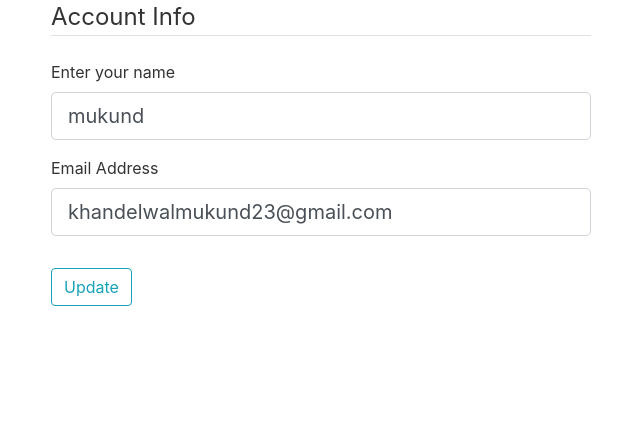
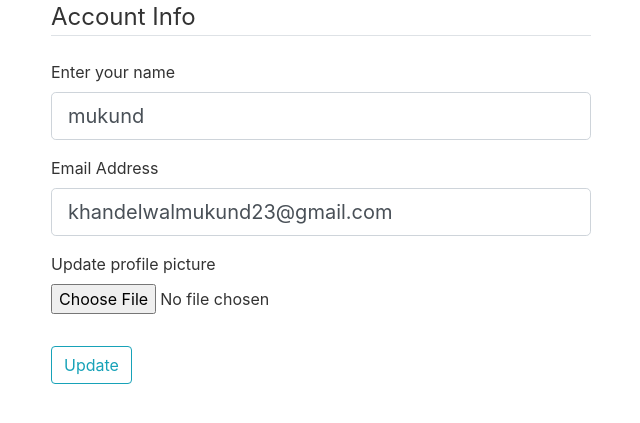
Before and after one commit to Mukundkh/Flask_UserAuthentication, a Flask app: page /account in a window 1280 px wide. Shown: the part 240-663 px from the top of the page, without its empty margins (34-674 px from the left). Run offline with Flask 2, Linux system fonts and the light colour scheme; a user stored in the database is signed in; some libraries are stand-ins or nearby versions.

Commit message:
flask_app

```diff
--- a/flaskblog/forms.py
+++ b/flaskblog/forms.py
@@ -1,5 +1,6 @@
 
 from flask_wtf import FlaskForm
+from flask_wtf.file import FileField, FileAllowed
 from wtforms import StringField, PasswordField, SubmitField, BooleanField
 from flask_login import current_user
 from wtforms.validators import DataRequired, Length, Email, EqualTo, ValidationError
@@ -50,6 +51,8 @@ class UpdateAccountForm(FlaskForm):
     email = StringField('Email Address',
                         validators=[DataRequired(), Email()])
 
+    picture = FileField('Update profile picture', validators=[FileAllowed(['jpg','png'])])
+
     submit = SubmitField('Update')
 
     def validate_username(self, username):
--- a/flaskblog/routes.py
+++ b/flaskblog/routes.py
@@ -1,3 +1,5 @@
+import secrets
+import os
 from flask import render_template, url_for, flash, redirect, request
 from flaskblog import app, db, bcrypt, mail
 from flaskblog.forms import RegistrationForm, LoginForm, RequestResetForm, ResetPasswordForm, UpdateAccountForm
@@ -68,11 +70,23 @@ def logout():
     return redirect(url_for('home'))
 
 
+def save_picture(form_picture):
+    random_hex = secrets.token_hex(8)
+    _, f_ext = os.path.splitext(form_picture.filename)
+    picture_fn = random_hex + f_ext
+    picture_path = os.path.join(app.root_path, 'static/pics', picture_fn)
+    form_picture.save(picture_path)
+
+    return picture_fn
+
 @app.route("/account", methods=['GET','POST'])
 @login_required
 def account():
     form = UpdateAccountForm()
     if form.validate_on_submit():
+        if form.picture.data:
+            picture_file = save_picture(form.picture.data)
+            current_user.image_file = picture_file
         current_user.username = form.username.data
         current_user.email = form.email.data
         db.session.commit()
--- a/flaskblog/templates/account.html
+++ b/flaskblog/templates/account.html
@@ -10,7 +10,7 @@
   </div>
   <!-- FORM HERE -->
   <div class="content-section">
-        <form method="POST" action="">
+        <form method="POST" action="" enctype="multipart/form-data">
             {{ form.hidden_tag() }}
             <fieldset class="form-group">
                 <legend class="border-bottom mb-4">Account Info</legend>
@@ -41,6 +41,16 @@
                         {{ form.email(class="form-control form-control-lg") }}
                     {% endif %}
                 </div>
+                <div class="form-group">
+                    {{ form.picture.label()}}
+                    {{ form.picture(class="form-control-file")}}
+                    {% if form.picture.errors %}
+                      {% for error in form.picture.errors %}
+                                <span class="text-danger">{{ error }}</span></br>
+                            {% endfor %}
+
+                    {% endif %}
+                </div>
 
             </fieldset>
             <div class="form-group">
```
Also changed, not shown: flaskblog/site.db, flaskblog/static/pics/053f8c9207bc1a53.png (added), 1 other file.
